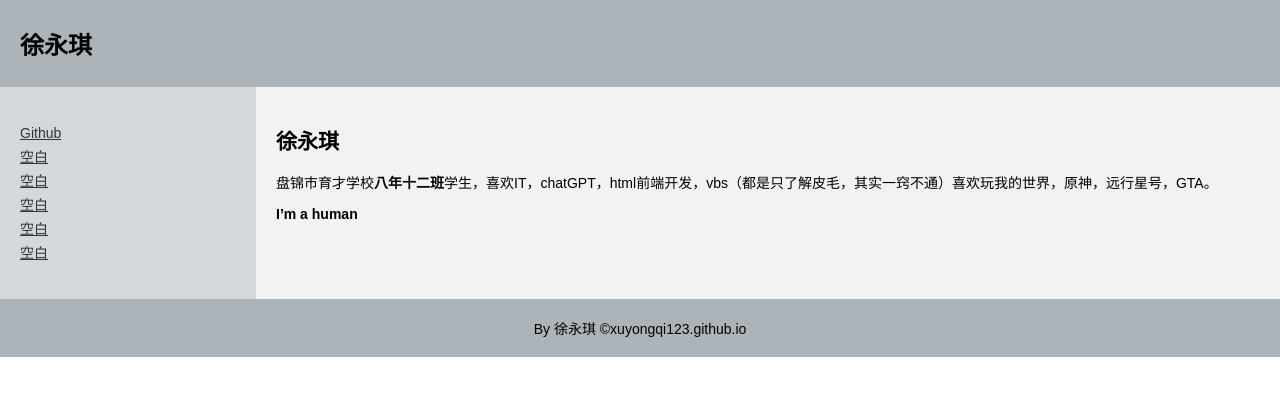
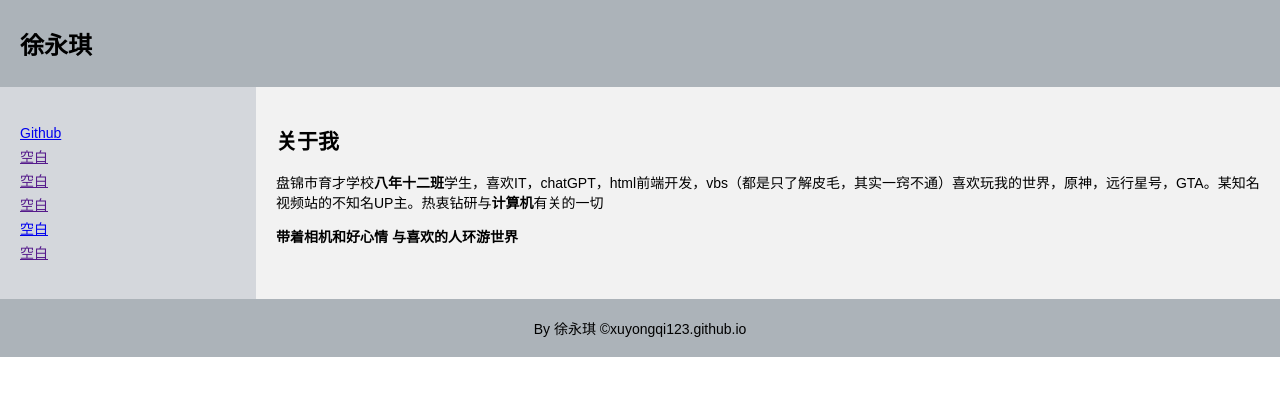
Before and after one commit to XuYongqi123/XuYongqi123.github.io, a plain HTML site: page index.html in a window 1280 px wide. Drawn offline with Linux system fonts and the light colour scheme.

Commit message:
Update index.html

```diff
--- a/index.html
+++ b/index.html
@@ -2,7 +2,7 @@
 <html lang="en">
 <head>
 <meta charset="utf-8">
-<title>徐永琪</title>
+<title>静水流深 徐永琪</title>
 <style>
     body {
         font: 14px Arial,sans-serif;
@@ -38,7 +38,7 @@
         padding: 0px;
     }
     nav ul li a {
-        color: #333;
+        color: #33;
     }
     .clearfix:after {
         content: ".";
@@ -71,9 +71,9 @@
                 </ul>
             </nav>
             <section>
-                <h2>徐永琪</h2>
-                <p>盘锦市育才学校<b>八年十二班</b>学生，喜欢IT，chatGPT，html前端开发，vbs（都是只了解皮毛，其实一窍不通）喜欢玩我的世界，原神，远行星号，GTA。</p>
-                <p><b>I’m a human</b></p>
+                <h2>关于我</h2>
+                <p>盘锦市育才学校<b>八年十二班</b>学生，喜欢IT，chatGPT，html前端开发，vbs（都是只了解皮毛，其实一窍不通）喜欢玩我的世界，原神，远行星号，GTA。某知名视频站的不知名UP主。热衷钻研与<b>计算机</b>有关的一切</p>
+                <p><b>带着相机和好心情 与喜欢的人环游世界</b></p>
             </section>
         </div>
         <footer>
```
